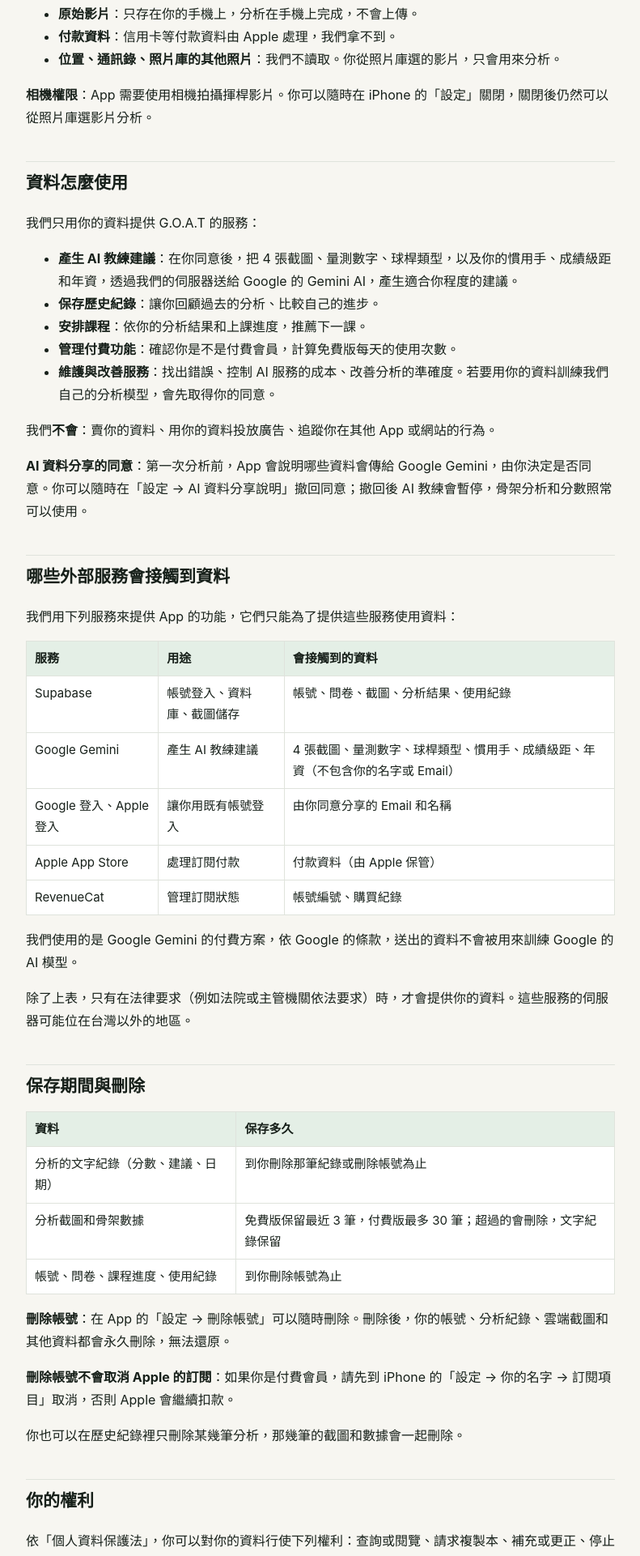
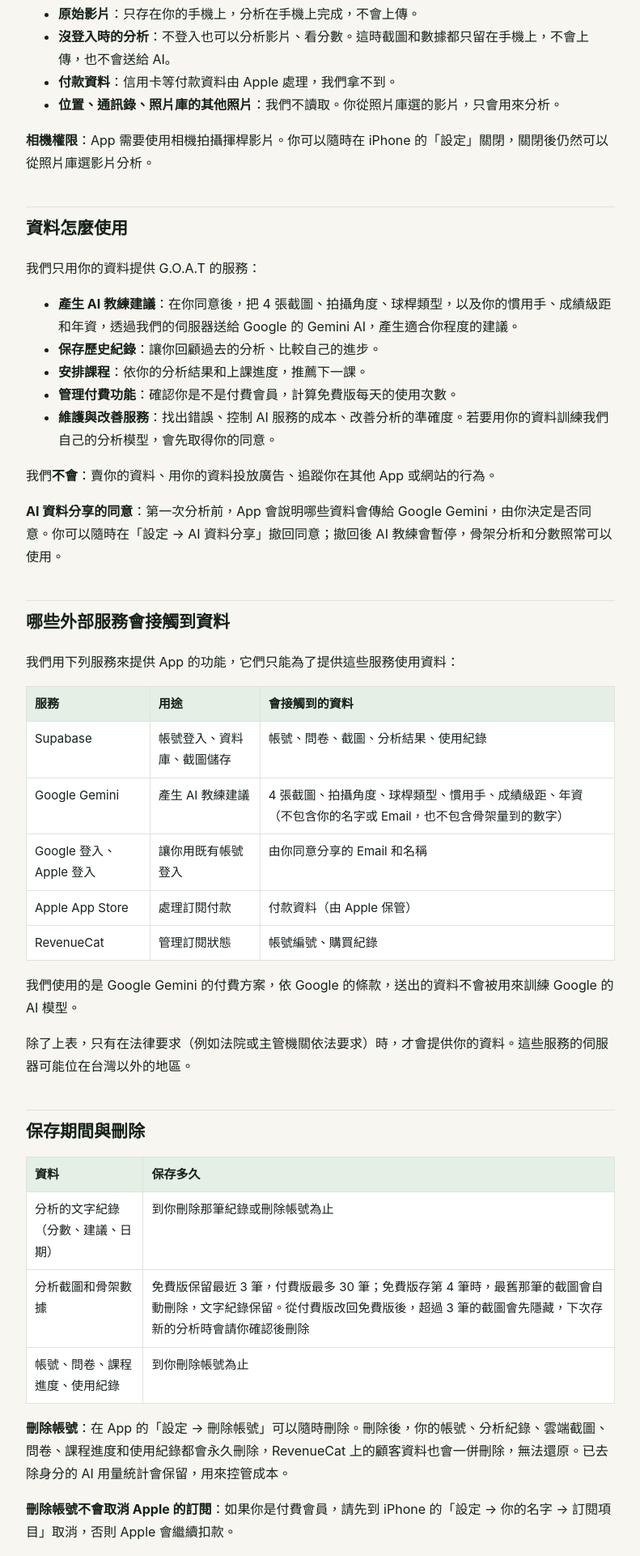
Before and after one commit to leeyoyoman-droid/rode-sports, a plain HTML site: page privacy.html in a window 1280 px wide. Shown: the part 879-2800 px from the top of the page at 81% size, without its empty margins (244-1035 px from the left). Drawn offline with Linux system fonts and the light colour scheme.

Commit message:
Privacy policy and support page: updated 2026-11-16 (guest analysis, what goes to the AI, retention and account deletion wording)
Co-Authored-By: Claude Fable 5.2 <noreply@anthropic.com>

```diff
--- a/privacy.html
+++ b/privacy.html
@@ -14,7 +14,7 @@
 
 <main><div class="wrap">
   <h1>G.O.A.T 隱私權政策</h1>
-  <p class="meta">最後更新：2026 年 11 月 10 日</p>
+  <p class="meta">最後更新：2026 年 11 月 16 日</p>
   <p>G.O.A.T 是羅德運動科技有限公司開發的高爾夫揮桿分析 App。你拍的影片留在你的手機上，不會上傳；我們只上傳分析用的 4 張截圖和骨架數據。我們不賣資料、不放廣告、不追蹤你在其他 App 的行為。</p>
 
   <h2>我們收集哪些資料</h2>
@@ -30,6 +30,7 @@
   <p><strong>我們不收集的資料</strong>：</p>
   <ul>
     <li><strong>原始影片</strong>：只存在你的手機上，分析在手機上完成，不會上傳。</li>
+    <li><strong>沒登入時的分析</strong>：不登入也可以分析影片、看分數。這時截圖和數據都只留在手機上，不會上傳，也不會送給 AI。</li>
     <li><strong>付款資料</strong>：信用卡等付款資料由 Apple 處理，我們拿不到。</li>
     <li><strong>位置、通訊錄、照片庫的其他照片</strong>：我們不讀取。你從照片庫選的影片，只會用來分析。</li>
   </ul>
@@ -38,21 +39,21 @@
   <h2>資料怎麼使用</h2>
   <p>我們只用你的資料提供 G.O.A.T 的服務：</p>
   <ul>
-    <li><strong>產生 AI 教練建議</strong>：在你同意後，把 4 張截圖、量測數字、球桿類型，以及你的慣用手、成績級距和年資，透過我們的伺服器送給 Google 的 Gemini AI，產生適合你程度的建議。</li>
+    <li><strong>產生 AI 教練建議</strong>：在你同意後，把 4 張截圖、拍攝角度、球桿類型，以及你的慣用手、成績級距和年資，透過我們的伺服器送給 Google 的 Gemini AI，產生適合你程度的建議。</li>
     <li><strong>保存歷史紀錄</strong>：讓你回顧過去的分析、比較自己的進步。</li>
     <li><strong>安排課程</strong>：依你的分析結果和上課進度，推薦下一課。</li>
     <li><strong>管理付費功能</strong>：確認你是不是付費會員，計算免費版每天的使用次數。</li>
     <li><strong>維護與改善服務</strong>：找出錯誤、控制 AI 服務的成本、改善分析的準確度。若要用你的資料訓練我們自己的分析模型，會先取得你的同意。</li>
   </ul>
   <p>我們<strong>不會</strong>：賣你的資料、用你的資料投放廣告、追蹤你在其他 App 或網站的行為。</p>
-  <p><strong>AI 資料分享的同意</strong>：第一次分析前，App 會說明哪些資料會傳給 Google Gemini，由你決定是否同意。你可以隨時在「設定 → AI 資料分享說明」撤回同意；撤回後 AI 教練會暫停，骨架分析和分數照常可以使用。</p>
+  <p><strong>AI 資料分享的同意</strong>：第一次分析前，App 會說明哪些資料會傳給 Google Gemini，由你決定是否同意。你可以隨時在「設定 → AI 資料分享」撤回同意；撤回後 AI 教練會暫停，骨架分析和分數照常可以使用。</p>
 
   <h2>哪些外部服務會接觸到資料</h2>
   <p>我們用下列服務來提供 App 的功能，它們只能為了提供這些服務使用資料：</p>
   <div class="table-scroll"><table>
     <tr><th>服務</th><th>用途</th><th>會接觸到的資料</th></tr>
     <tr><td>Supabase</td><td>帳號登入、資料庫、截圖儲存</td><td>帳號、問卷、截圖、分析結果、使用紀錄</td></tr>
-    <tr><td>Google Gemini</td><td>產生 AI 教練建議</td><td>4 張截圖、量測數字、球桿類型、慣用手、成績級距、年資（不包含你的名字或 Email）</td></tr>
+    <tr><td>Google Gemini</td><td>產生 AI 教練建議</td><td>4 張截圖、拍攝角度、球桿類型、慣用手、成績級距、年資（不包含你的名字或 Email，也不包含骨架量到的數字）</td></tr>
     <tr><td>Google 登入、Apple 登入</td><td>讓你用既有帳號登入</td><td>由你同意分享的 Email 和名稱</td></tr>
     <tr><td>Apple App Store</td><td>處理訂閱付款</td><td>付款資料（由 Apple 保管）</td></tr>
     <tr><td>RevenueCat</td><td>管理訂閱狀態</td><td>帳號編號、購買紀錄</td></tr>
@@ -64,10 +65,10 @@
   <div class="table-scroll"><table>
     <tr><th>資料</th><th>保存多久</th></tr>
     <tr><td>分析的文字紀錄（分數、建議、日期）</td><td>到你刪除那筆紀錄或刪除帳號為止</td></tr>
-    <tr><td>分析截圖和骨架數據</td><td>免費版保留最近 3 筆，付費版最多 30 筆；超過的會刪除，文字紀錄保留</td></tr>
+    <tr><td>分析截圖和骨架數據</td><td>免費版保留最近 3 筆，付費版最多 30 筆；免費版存第 4 筆時，最舊那筆的截圖會自動刪除，文字紀錄保留。從付費版改回免費版後，超過 3 筆的截圖會先隱藏，下次存新的分析時會請你確認後刪除</td></tr>
     <tr><td>帳號、問卷、課程進度、使用紀錄</td><td>到你刪除帳號為止</td></tr>
   </table></div>
-  <p><strong>刪除帳號</strong>：在 App 的「設定 → 刪除帳號」可以隨時刪除。刪除後，你的帳號、分析紀錄、雲端截圖和其他資料都會永久刪除，無法還原。</p>
+  <p><strong>刪除帳號</strong>：在 App 的「設定 → 刪除帳號」可以隨時刪除。刪除後，你的帳號、分析紀錄、雲端截圖、問卷、課程進度和使用紀錄都會永久刪除，RevenueCat 上的顧客資料也會一併刪除，無法還原。已去除身分的 AI 用量統計會保留，用來控管成本。</p>
   <p><strong>刪除帳號不會取消 Apple 的訂閱</strong>：如果你是付費會員，請先到 iPhone 的「設定 → 你的名字 → 訂閱項目」取消，否則 Apple 會繼續扣款。</p>
   <p>你也可以在歷史紀錄裡只刪除某幾筆分析，那幾筆的截圖和數據會一起刪除。</p>
 
```
Also changed, not shown: support.html (+1 -1 lines).
